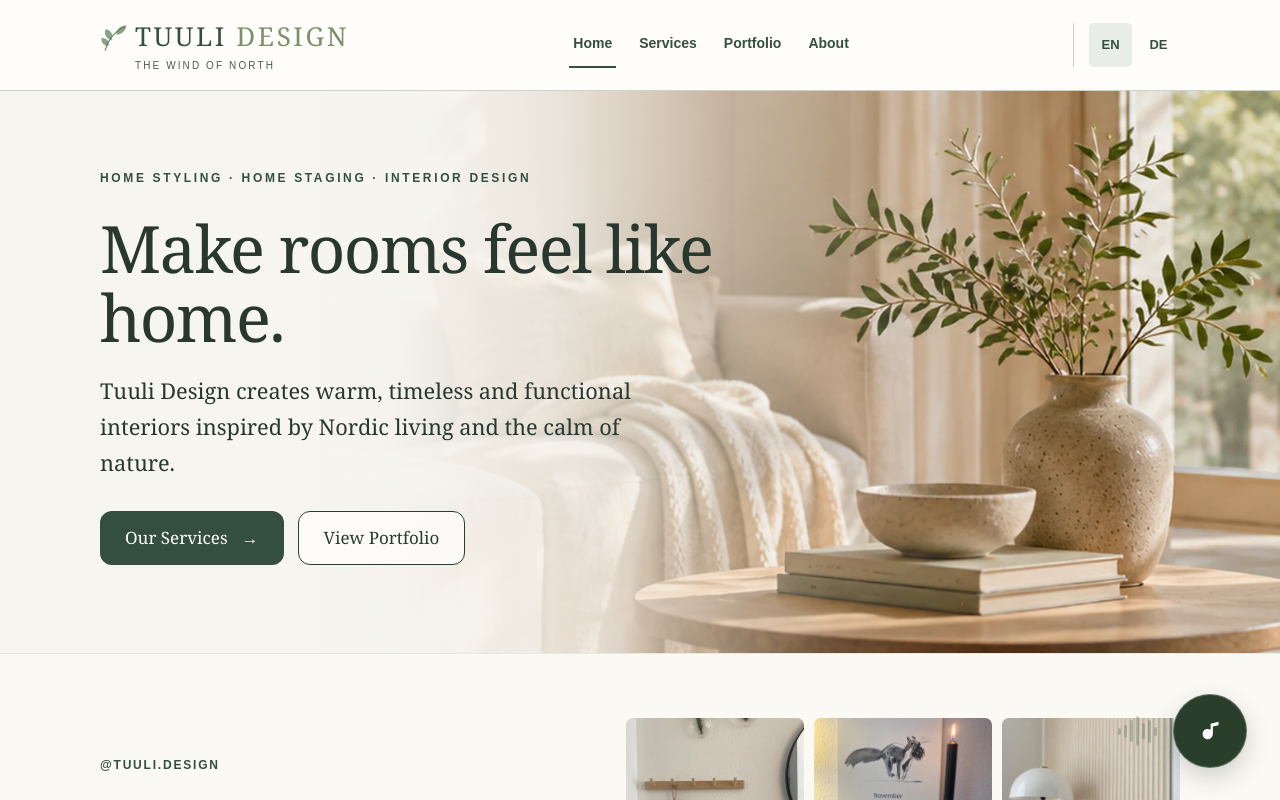
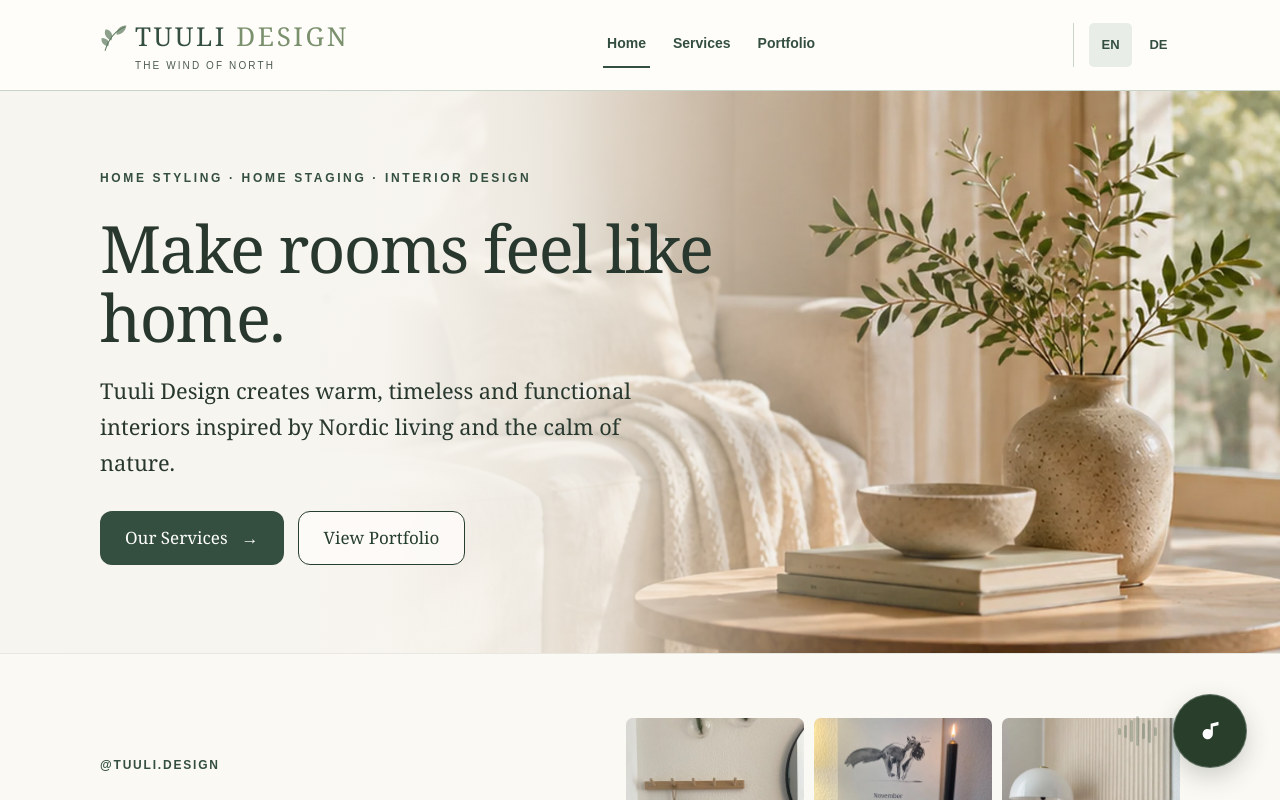
Before and after one commit to iinesiines/Nettisivu-musiikki-kuvat, a plain HTML site: page index.html in a window 1280 px wide. Shown: the top 800 px of the page. Drawn offline with Linux system fonts and the light colour scheme.

Commit message:
Fix HTML structure for navigation links

```diff
--- a/index.html
+++ b/index.html
@@ -18,7 +18,7 @@
 </a>
 <nav aria-label="Main navigation"><ul class="nav-list"><li><a aria-current="page" href="index.html">Home</a></li>
 <li><a href="services.html">Services</a></li>
-<li><a href="portfolio.html">Portfolio</a></li><li><a href="#about">About</a></li></ul></nav>
+<li><a href="portfolio.html">Portfolio</a></li></ul></nav>
 <nav aria-label="Language selection" class="language-switch"><a aria-current="page" aria-label="English" href="index.html" hreflang="en" lang="en">EN</a><a aria-label="Deutsch" href="startseite.html" hreflang="de" lang="de">DE</a></nav></div>
 </header>
 <main id="main-content">
```
